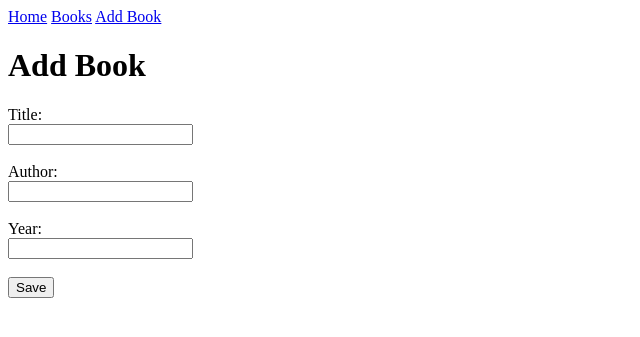
After one commit to Omagujr8/Mysite1, a Django app: template library/templates/library/add_book.html in a window 1280 px wide. The commit adds this page. Shown: the top 337 px of the page, without its empty margins (0-640 px from the left). Run offline with Django 4.2, Linux system fonts and the light colour scheme; the template is opened without the code that fills it, so the values that code supplies are empty; parts of the project's set-up code (start-up, migrations or seed data) failed here and were passed over.

Commit message:
Create Book From Form

```diff
--- a/library/models.py
+++ b/library/models.py
@@ -5,3 +5,6 @@ class Book(models.Model):
     author = models.CharField(max_length=200)
     year = models.IntegerField()
     pages = models.IntegerField()
+
+    def __str__(self):
+        return self.title
--- /dev/null
+++ b/library/templates/library/add_book.html
@@ -0,0 +1,21 @@
+{% extends 'library/base.html' %}
+
+{% block title %}Add Book{% endblock %}
+
+{% block content %}
+<h1>Add Book</h1>
+
+<form method="POST">
+    {% csrf_token %}
+    <label>Title:</label><br>
+    <input type="text" name="title" required><br><br>
+
+    <label>Author:</label><br>
+    <input type="text" name="author" required><br><br>
+
+    <label>Year:</label><br>
+    <input type="number" name="year" required><br><br>
+
+    <button type="submit">Save</button>
+</form>
+{% endblock %}
--- a/library/templates/library/base.html
+++ b/library/templates/library/base.html
@@ -0,0 +1,21 @@
+<!DOCTYPE html>
+<html>
+<head>
+    <title>{% block title %}My Library{% endblock %}</title>
+</head>
+<body>
+
+<nav>
+  <a href="/">Home</a>
+  <a href="/books/">Books</a>
+  <a href="/books/add/">Add Book</a>
+</nav>
+
+
+<div>
+    {% block content %}
+    {% endblock %}
+</div>
+
+</body>
+</html>
--- a/library/urls.py
+++ b/library/urls.py
@@ -6,4 +6,5 @@ urlpatterns = [
     path('', views.home, name='home'),
     path('admin/', admin.site.urls),
     path('books/', include('books.urls')),
+    path('books/add/', add_book, name='add_book'),
 ]
```
Also changed, not shown: library/templates/library/book_list.html (added, +15 -0 lines), library/templates/library/home.html (+10 -0 lines), library/views.py (+20 -1 lines).
